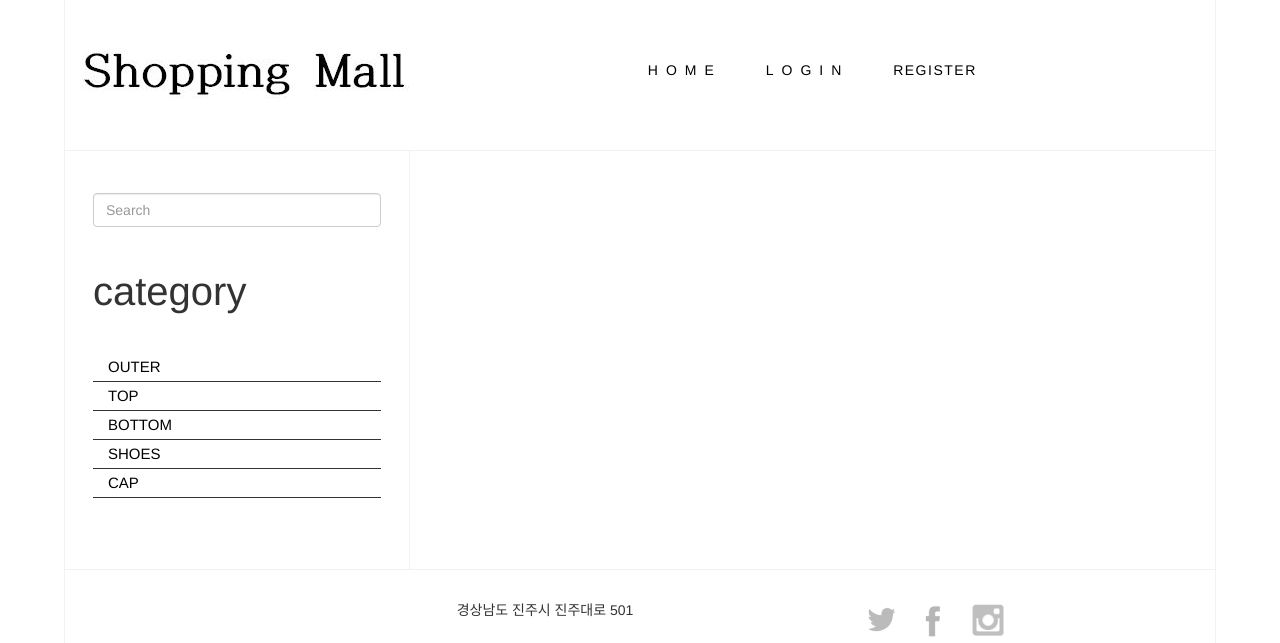
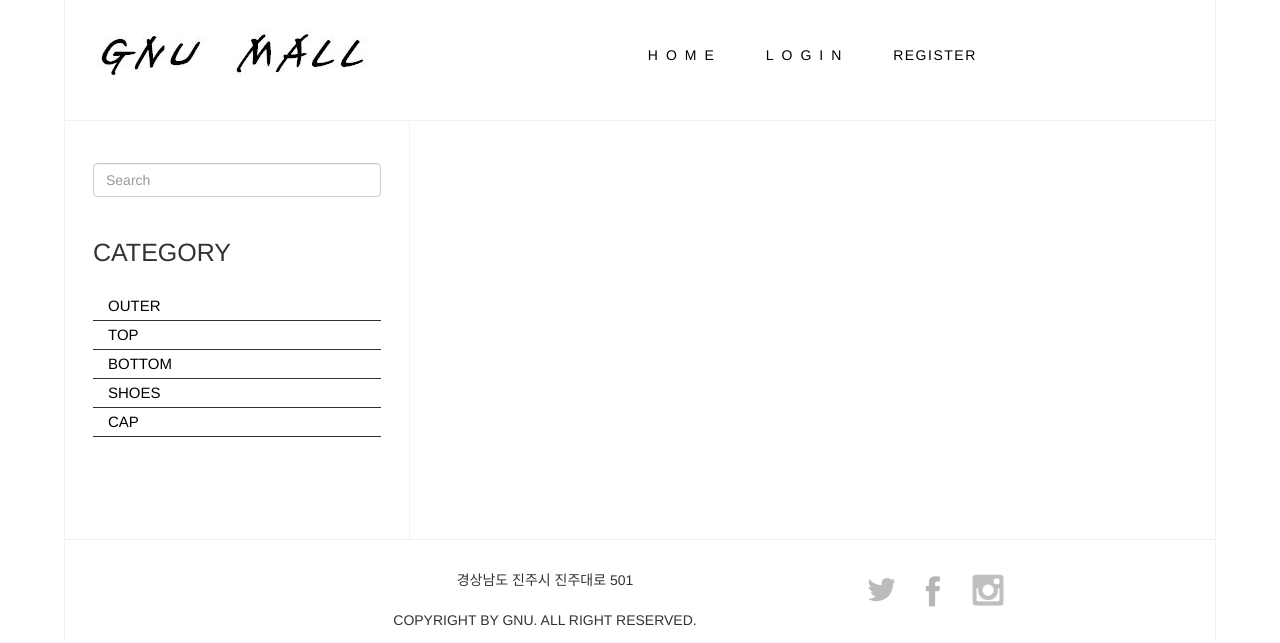
Before and after one commit to eunche/shoppingMall, a Django app: page /cap/ in a window 1280 px wide. Shown: the top 643 px of the page. Run offline with Django 3.2, Linux system fonts and the light colour scheme; data that the repository does not hold is empty; some libraries are stand-ins or nearby versions.

Commit message:
헤더변경

```diff
--- a/front/static/front/index.css
+++ b/front/static/front/index.css
@@ -15,7 +15,7 @@
 *
 */
 .header {
-    height: 150px;
+    height: 120px;
     display: flex;
 }
 
@@ -87,7 +87,7 @@
 }
 
 aside#category h4{
-    font-size: 40px;
+    font-size: 25px;
     margin-top: 0;
     margin-bottom:1em;
 
--- a/front/templates/base.html
+++ b/front/templates/base.html
@@ -63,7 +63,7 @@
                     </form>
                 </div>
 
-                <h4>category</h4>
+                <h4>CATEGORY</h4>
                 <ul>
                     <li><a href="{% url 'outer' %}" target="_self">OUTER</a></li>
                     <li><a href="{% url 'top' %}" target="_self">TOP</a></li>
```
Also changed, not shown: front/static/header.JPG.
